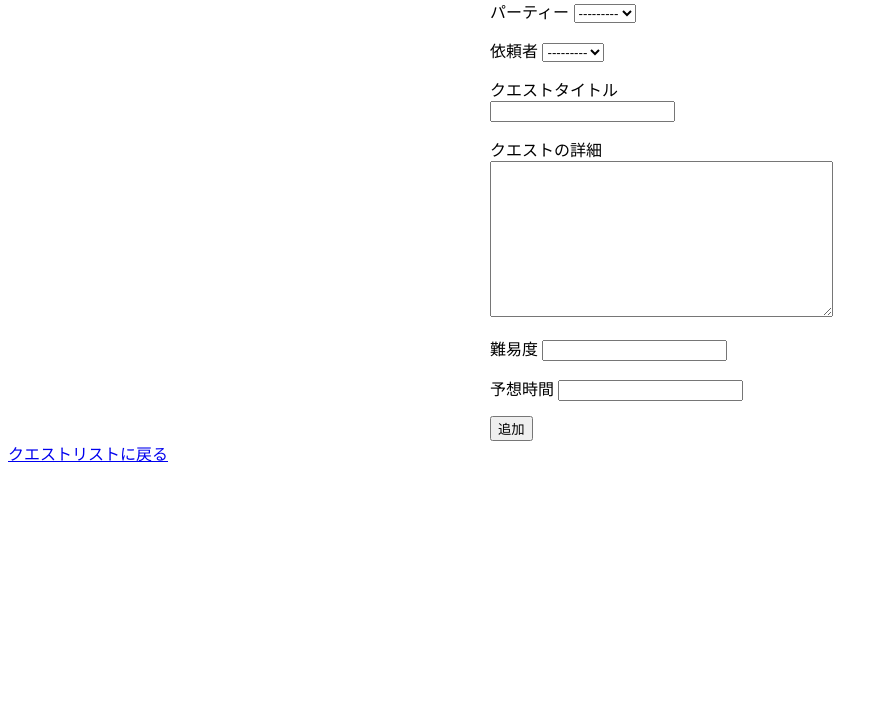
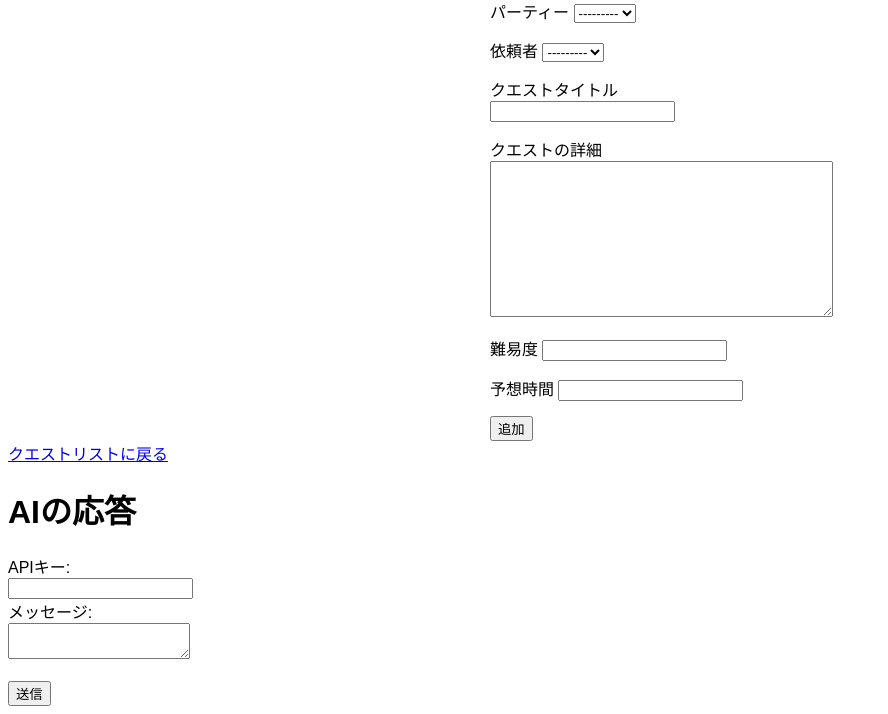
Before and after one commit to s1f10220225/gamification, a Django app: page /quest/add/ in a window 1280 px wide. Shown: the part 90-804 px from the top of the page, without its empty margins (0-888 px from the left). Before the commit the page ends 552 px from the top, so only its background shows below. Run offline with Django 5.2, Linux system fonts and the light colour scheme; data that the repository does not hold is empty.

Commit message:
add_questとsample_return組み合わせ

```diff
--- a/gamification/templates/gamification/259add_quest.html
+++ b/gamification/templates/gamification/259add_quest.html
@@ -33,6 +33,23 @@
     </div>
     <a href="{% url 'quest' %}">クエストリストに戻る</a>
 
+    <h1>AIの応答</h1>
 
+    <form method="POST">
+        {% csrf_token %}
+        <label for="api_key">APIキー:</label><br>
+        <input type="text" id="api_key" name="api_key" required><br>
+
+
+        <label for="user_message">メッセージ:</label><br>
+        <textarea id="user_message" name="user_message" required></textarea><br><br>
+
+        <input type="submit" value="送信">
+    </form>
+
+    {% if response %}
+        <h2>応答:</h2>
+        <p>{{ response }}</p>
+    {% endif %}
 </body>
 </html>
--- a/gamification/templates/gamification/sample.html
+++ b/gamification/templates/gamification/sample.html
@@ -9,6 +9,7 @@
     <meta charset="UTF-8">
     <title>AIの応答</title>
 </head>
+
 <body>
     <h1>AIの応答</h1>
 
@@ -28,5 +29,9 @@
         <h2>応答:</h2>
         <p>{{ response }}</p>
     {% endif %}
+
+
+    <a href="{% url 'quest' %}">クエストリストに戻る</a>
+
 </body>
 </html>
--- a/gamification/urls.py
+++ b/gamification/urls.py
@@ -15,5 +15,7 @@ urlpatterns = [
     path('party/<int:party_id>/add_member/', views.AddMemberView.as_view(), name='add_member'),  # メンバーの追加
     path('party/<int:party_id>/remove_member/<int:user_id>/', views.RemoveMemberView.as_view(), name='remove_member'),  # メンバーの削除
 
-    path('sample/1/', views.sample_return, name='sample_return'),  # 要約返答
+    #path('sample/1/', views.sample_return, name='sample_return'),  # 要約返答
+    #path('quest/add/', views.sample_return, name='sample_return'),  # 要約返答
+    path('sample/2/', views.combined_view, name='sample_return2'),
 ]
--- a/gamification/views.py
+++ b/gamification/views.py
@@ -188,8 +188,34 @@ def sample_return(request):
     if request.method == 'POST':
         api_key = request.POST.get('api_key')
         #order = request.POST.get('order')
-        order = "文章を要約して、難易度（難易度の範囲は１から５）と、どのくらい時間（単位は月または、日にち）がかかるのか教えて"
+        #order = "文章を要約して、難易度（難易度の範囲は１から５）と、どのくらい時間（単位は月または、日にち）がかかるのか教えて"
+        order = "返事して"
         user_message = request.POST.get('user_message')
         ans = get_gpt_response(api_key, order, user_message, temperature=0.2)
+        #return render(request, "gamification/sample.html", {"response": ans})
         return render(request, "gamification/sample.html", {"response": ans})
     return render(request, "gamification/sample.html")  # GETリクエスト時には空の応答
+
+# add_questとsample_returnの組み合わせ
+def combined_view(request):
+    form = QuestForm()  # フォームインスタンスを最初に作成
+
+    if request.method == 'POST':
+        # QuestFormの処理
+        if 'quest_form' in request.POST:
+            form = QuestForm(request.POST)  # POSTデータでフォームを初期化
+            if form.is_valid():
+                form.save()
+                return redirect('quest')
+
+        # sample_returnの処理
+        elif 'api_key' in request.POST:
+            api_key = request.POST.get('api_key')
+            order = "返事して"
+            user_message = request.POST.get('user_message')
+            ans = get_gpt_response(api_key, order, user_message, temperature=0.2)
+
+            # sample.html（GPT応答が必要な場合のテンプレート）を使う
+            return render(request, "gamification/259add_quest.html", {"response": ans, 'form': form})
+
+    return render(request, "gamification/259add_quest.html", {'form': form})
```
